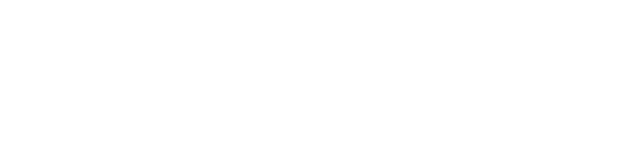
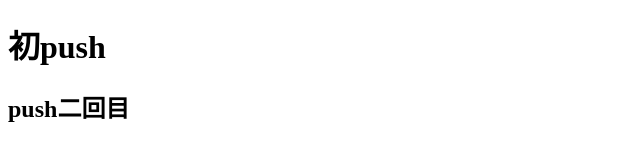
Before and after one commit to donbeidon3/tutorial, a plain HTML site: page index.html in a window 1280 px wide. Shown: the whole page, without its empty margins (0-640 px from the left). Drawn offline with Linux system fonts and the light colour scheme.

Commit message:
index.html_2

```diff
--- a/index.html
+++ b/index.html
@@ -6,6 +6,7 @@
   <title>Document</title>
 </head>
 <body>
-
+  <h1>初push</h1>
+  <h2>push二回目</h2>
 </body>
 </html>
```
